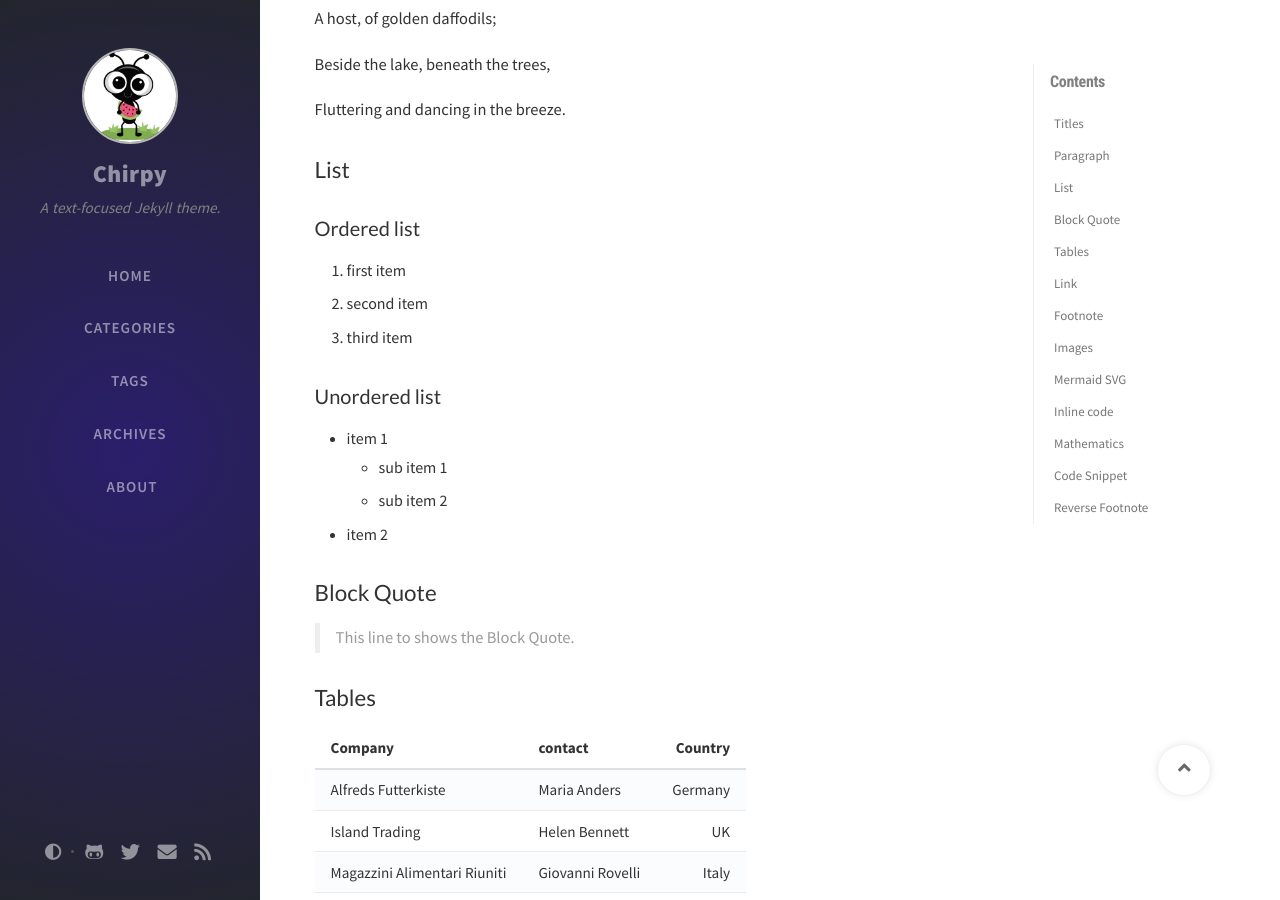
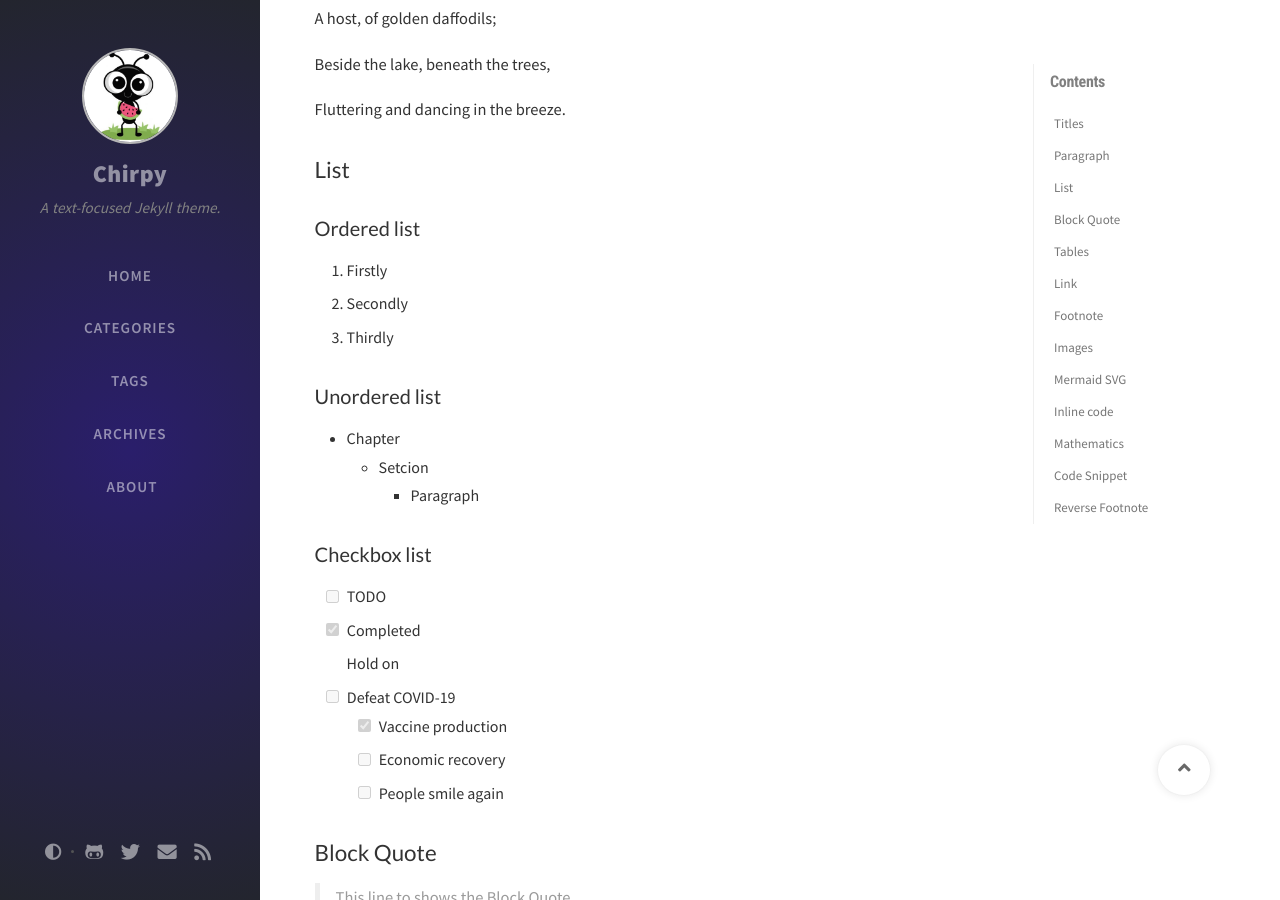
Before and after one commit to nicetrykiddo/writeups, a Jekyll site: the page built from _posts/2019-08-08-text-and-typography.md, in a window 1280 px wide and 900 px high, scrolled down 905 px. Built offline with Jekyll 4.4.1, drawn with Linux system fonts in a browser that asks for light colours; nearby versions of some CDN libraries; comment, search, counter and statistics services are not loaded.

Commit message:
Add checkbox demo

```diff
--- a/_posts/2019-08-08-text-and-typography.md
+++ b/_posts/2019-08-08-text-and-typography.md
@@ -42,17 +42,25 @@ Fluttering and dancing in the breeze.
 
 ### Ordered list
 
-1. first item
-2. second item
-3. third item
+1. Firstly
+2. Secondly
+3. Thirdly
 
 ### Unordered list
 
-- item 1
-	- sub item 1
-	- sub item 2
+- Chapter
+	- Setcion
+      - Paragraph
 
-- item 2
+### Checkbox list
+
+- [ ] TODO
+- [x] Completed
+- Hold on
+- [ ] Defeat COVID-19
+  - [x] Vaccine production
+  - [ ] Economic recovery
+  - [ ] People smile again
 
 ## Block Quote
 
```
